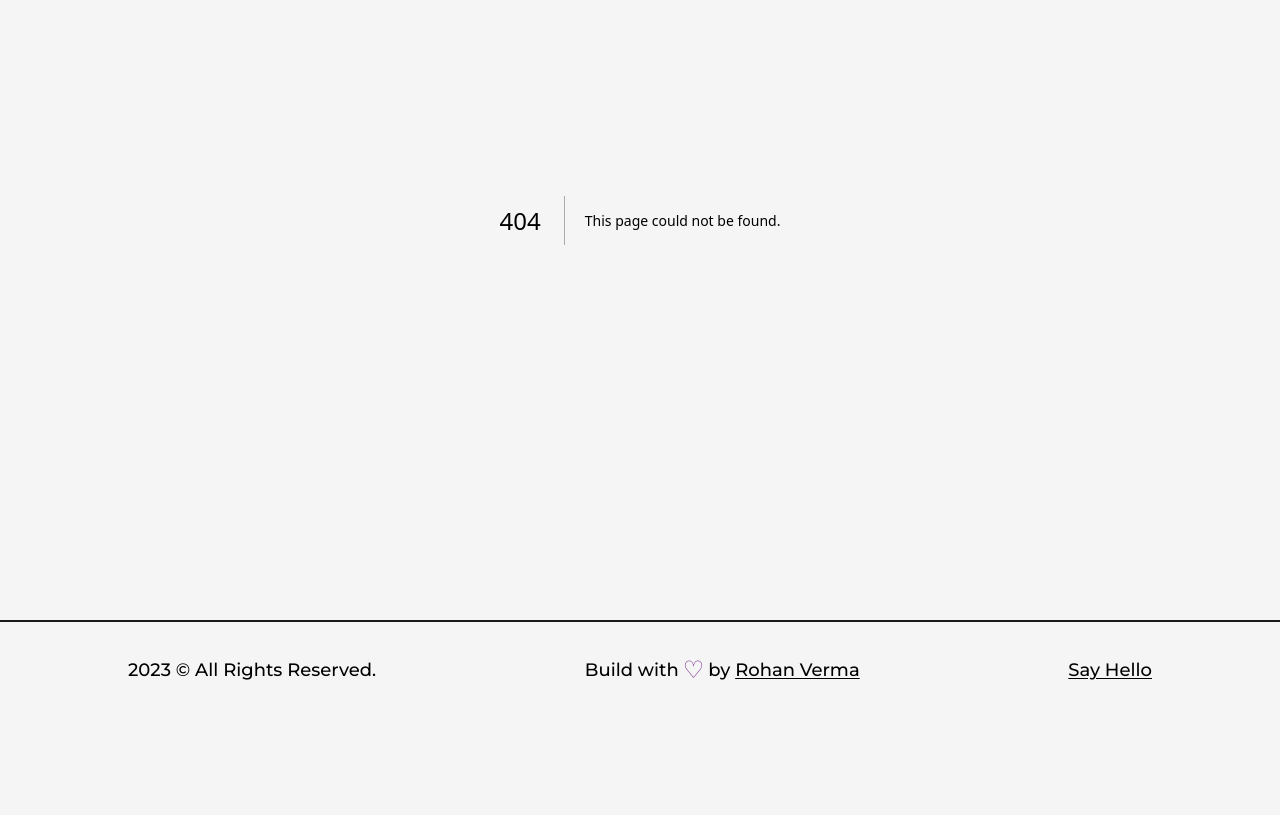
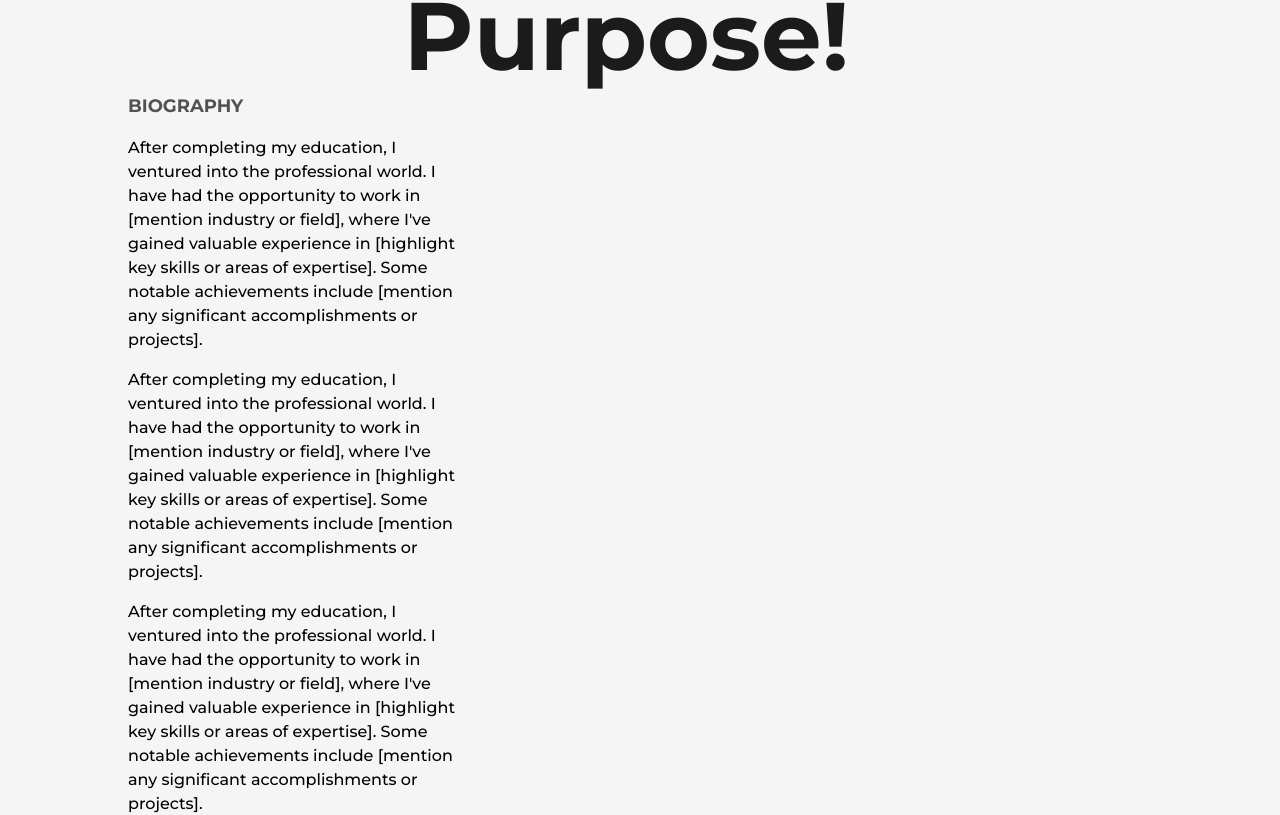
Before and after one commit to 01rohanv/my_portfolio, a Next.js app: page /about in a window 1280 px wide. Before the commit this address had no page. Shown: the part 268-1083 px from the top of the page. Before the commit the page ends 986 px from the top, so only its background shows below. Built offline with nearby package versions, Linux system fonts and the light colour scheme.

Commit message:
about page

```diff
--- /dev/null
+++ b/app/about/page.js
@@ -0,0 +1,50 @@
+import Head from "next/head";
+import React from "react";
+import AnimatedText from "../components/AnimatedText";
+import Layout from "../components/Layout";
+
+const page = () => {
+  return (
+    <>
+      <Head>
+        <title>Rohan | About Page</title>
+        <meta name="description" content="any description" />
+      </Head>
+      <main className="flex w-full flex-col items-center justify-center">
+        <Layout className="pt-16">
+          <AnimatedText text="Passion Fuels Purpose!" />
+          <div className="grid w-full grid-cols-8 gap-16">
+            <div className="col-span-3 flex flex-col items-start justify-start">
+              <h2 className="mb-4 text-lg font-bold uppercase text-dark/75">
+                Biography
+              </h2>
+              <p className="font-medium">
+                After completing my education, I ventured into the professional
+                world. I have had the opportunity to work in [mention industry
+                or field], where I've gained valuable experience in [highlight
+                key skills or areas of expertise]. Some notable achievements
+                include [mention any significant accomplishments or projects].
+              </p>
+              <p className=" my-4 font-medium">
+                After completing my education, I ventured into the professional
+                world. I have had the opportunity to work in [mention industry
+                or field], where I've gained valuable experience in [highlight
+                key skills or areas of expertise]. Some notable achievements
+                include [mention any significant accomplishments or projects].
+              </p>
+              <p className="font-medium">
+                After completing my education, I ventured into the professional
+                world. I have had the opportunity to work in [mention industry
+                or field], where I've gained valuable experience in [highlight
+                key skills or areas of expertise]. Some notable achievements
+                include [mention any significant accomplishments or projects].
+              </p>
+            </div>
+          </div>
+        </Layout>
+      </main>
+    </>
+  );
+};
+
+export default page;
--- a/app/page.js
+++ b/app/page.js
@@ -45,7 +45,7 @@ export default function Home() {
         </div>
       </Layout>
       <HireMe />
-      <div>
+      <div className="absolute right-8 bottom-8 inline-block w-24">
         <Image src={lightBulb} alt="Rohan" className="w-full h-auto" />
       </div>
     </main>
```
Also changed, not shown: 2 other files (tests, documents, lock files or other folders).
